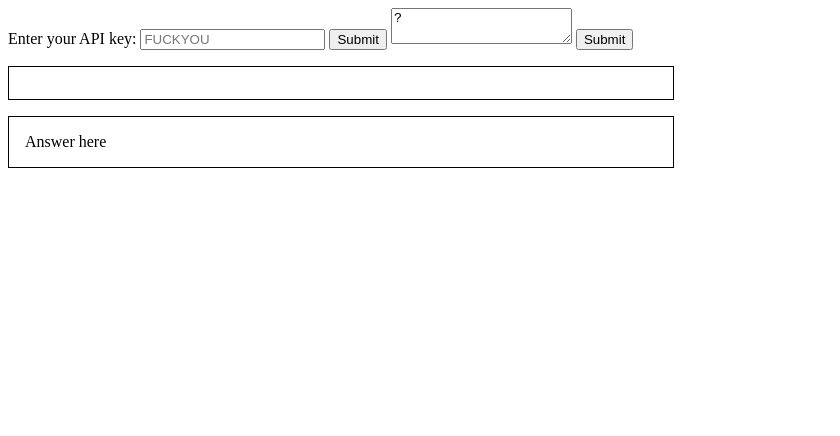
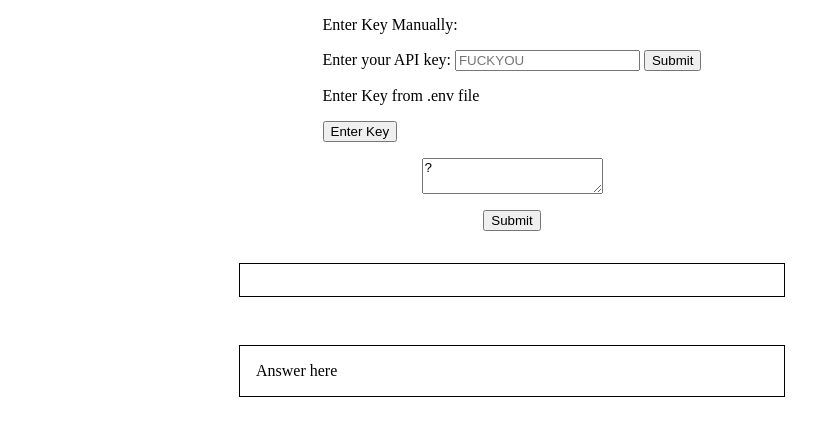
Before and after one commit to fac29b/frontend-ff, a plain HTML site: page index.html in a window 1280 px wide. Shown: the whole page, without its empty margins (0-840 px from the left). Drawn offline with Linux system fonts and the light colour scheme.

Commit message:
style changes

```diff
--- a/index.html
+++ b/index.html
@@ -7,14 +7,22 @@
     <title>Document</title>
 </head>
 <body>
-    <label id="keyState" for="apiKey">Enter your API key:</label>
-    <input type="password" id="apiKey" placeholder="FUCKYOU">
-    <button id="keyButton" onclick="storeApiKey()">Submit</button>
+
+    <div class="keyInput">
+        <p>Enter Key Manually:</p>
+        <label id="keyState" for="apiKey">Enter your API key:</label>
+        <input type="password" id="apiKey" placeholder="FUCKYOU">
+        <button id="keyButton" onclick="storeApiKey()">Submit</button>
+        <p>Enter Key from .env file</p>
+        <button id="envKey">Enter Key</button>
+    </div>
+
+
 
     <textarea id="input" placeholder="Ask your question here" required>?</textarea>
     <button id="submit" onclick="submit()">Submit</button>
-    <p id="display"></p>
-    <p id="response">Answer here</p>
+    <p class="textBoxes" id="display"></p>
+    <p class="textBoxes" id="response">Answer here</p>
 </body>
 <script src="script.js"></script>
 </html>
--- a/style.css
+++ b/style.css
@@ -1,4 +1,13 @@
-p {
+body {
+    margin: 0;
+    display: flex;
+    width: 80%;
+    flex-direction: column;
+    align-items: center;
+    gap: 1rem;
+}
+
+.textBoxes {
     border: solid 1px black;
     padding: 1rem;
     width: 50%;
```
